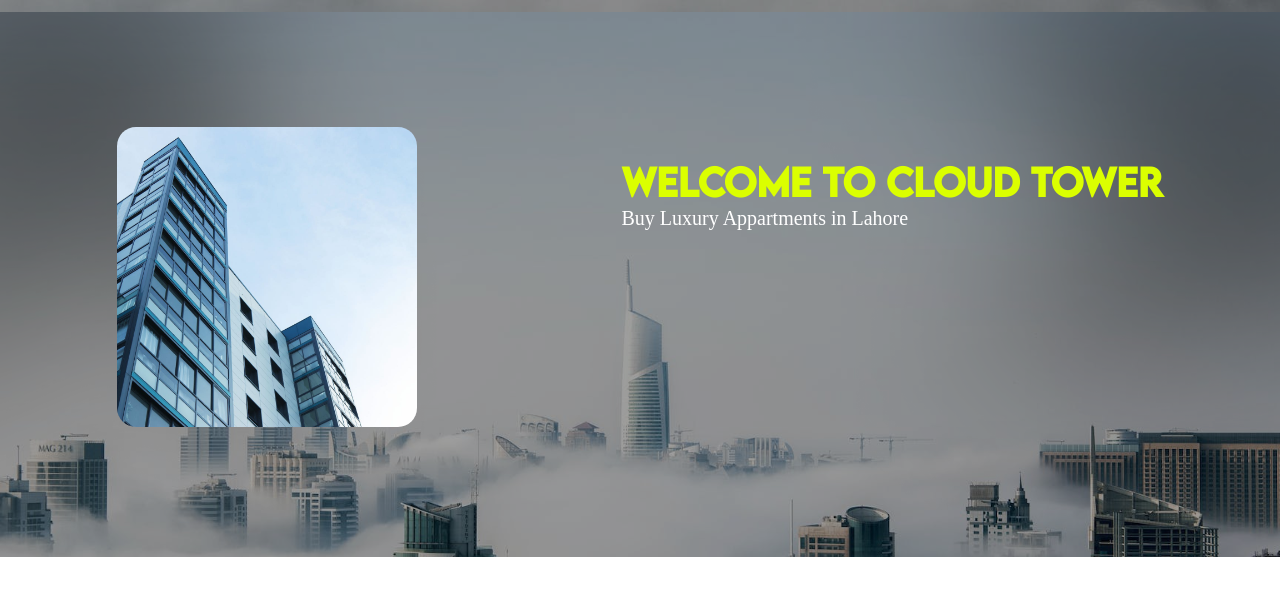
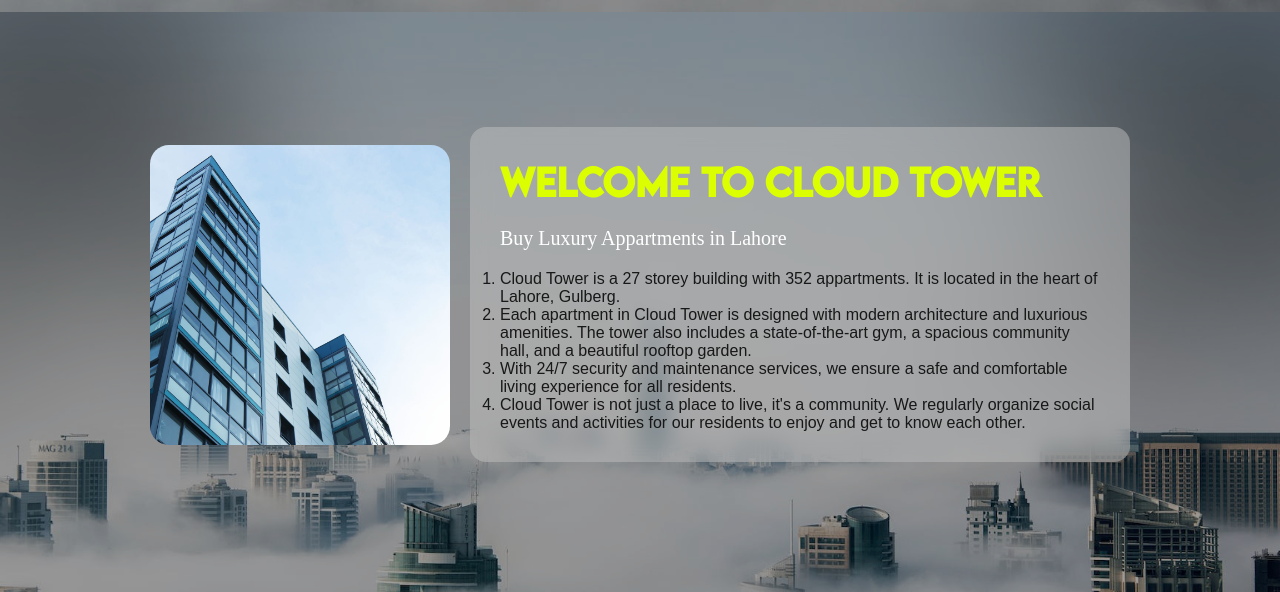
Before and after one commit to theajmalrazaq/Cloudtower, a plain HTML site: page index.html in a window 1280 px wide. Shown: the part 788-1380 px from the top of the page. Before the commit the page ends 1345 px from the top, so only its background shows below. Drawn offline with Linux system fonts and the light colour scheme; a web font is replaced by a local one.

Commit message:
Update welcome message and add about section

```diff
--- a/index.html
+++ b/index.html
@@ -65,7 +65,20 @@
 <div class="welcome_container_upper"><img src="pexels-expect-best-323705.jpg" alt="" height="300px" class="welcome_image"></div>
 <div class="welcome_container_lower">
 <h1>Welcome to Cloud Tower</h1>
-<p>Buy Luxury Appartments in Lahore</p>
+<p class="welcome_sub_heading">Buy Luxury Appartments in Lahore</p>
+<div class="welcome_about">
+    <ul>
+        <li>Cloud Tower is a 27 storey building with 352 appartments. It is located in the heart of Lahore, Gulberg.<li>Each apartment in Cloud Tower is designed with modern architecture and luxurious amenities. The tower also includes a state-of-the-art gym, a spacious community hall, and a beautiful rooftop garden.</li>
+<li>With 24/7 security and maintenance services, we ensure a safe and comfortable living experience for all residents.</li>
+<li>Cloud Tower is not just a place to live, it's a community. We regularly organize social events and activities for our residents to enjoy and get to know each other.</li>
+
+
+        </li>
+
+
+</ul>
+
+</div>
 </div>
 
 
--- a/style.css
+++ b/style.css
@@ -10,13 +10,9 @@
     font-family: "Recoleta Bold";
     src: url("https://db.onlinewebfonts.com/t/f4d849075c9b4c0047fc56a828879854.woff2")format("woff2");
 }
-@font-face {
-    font-family: "Product Sans";
-    font-style: normal;
-    font-weight: 400;
-    src: url(https://fonts.gstatic.com/s/googlesans/v5/4UaGrENHsxJlGDuGo1OIlL3Owp4.woff2)
-      format("woff2");
-  }
+                            @import url('https://fonts.cdnfonts.com/css/product-sans');
+
+
 
   @font-face {
     font-family: "Recoleta Regular";
@@ -66,7 +62,7 @@ header >.container{
 .home{
     height: 100%;
 }
-ul{
+nav > ul{
     display: flex;
     align-items: center;
     justify-content: center;
@@ -161,15 +157,21 @@ h4{
 .welcome_container{
     display: flex;
     width: 100%;
-    justify-content: space-around;
-
+    justify-content: center;
     flex-wrap: wrap;
+    align-items: center;
+    gap: 20px;
 }
-.welcome_conatiner_lower{
+.welcome_container_lower{
+    background-color: rgba(191, 191, 191, 0.5);
+    backdrop-filter: blur(10px);
+    padding: 30px;
+    border-radius: 16px;
+    width: 600px;
     display: flex;
     flex-direction: column;
-    align-items: center;
     justify-content: center;
+    gap: 20px;
 }
 .welcome_container_upper{
     display: flex;
@@ -178,12 +180,13 @@ h4{
     justify-content: flex-start;
 }
 .welcome_container_lower > h1{
-    margin-top: 30px;
+
     font-family: LemonMilk;
     color:#DBFF00;
     font-size: 2.3rem;
+
 }
-.welcome_container_lower > p{
+.welcome_container_lower > .welcome_sub_heading{
     font-family: "SamsungSharpSans";
     font-weight: 100;
     font-size: 20px;
@@ -192,3 +195,16 @@ h4{
 .welcome_image{
   border-radius: 19px;
 }
+.welcome_about{
+    display: flex;
+    flex-direction: column;
+    align-items: center;
+    justify-content: center;
+    color: #181818;
+    font-weight: 400;
+    font-family: 'Product Sans', sans-serif;
+               font-size: 16px;
+}
+.welcome_about > ul{
+   list-style-type: decimal;
+}
```
